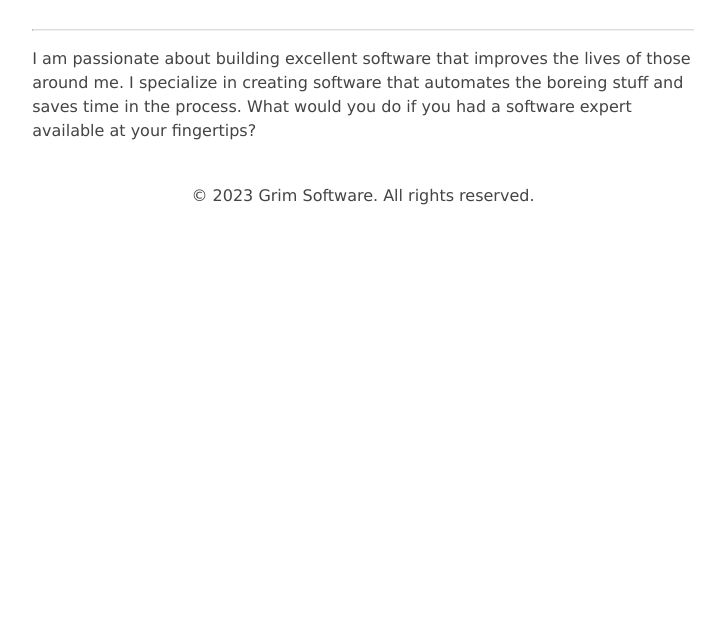
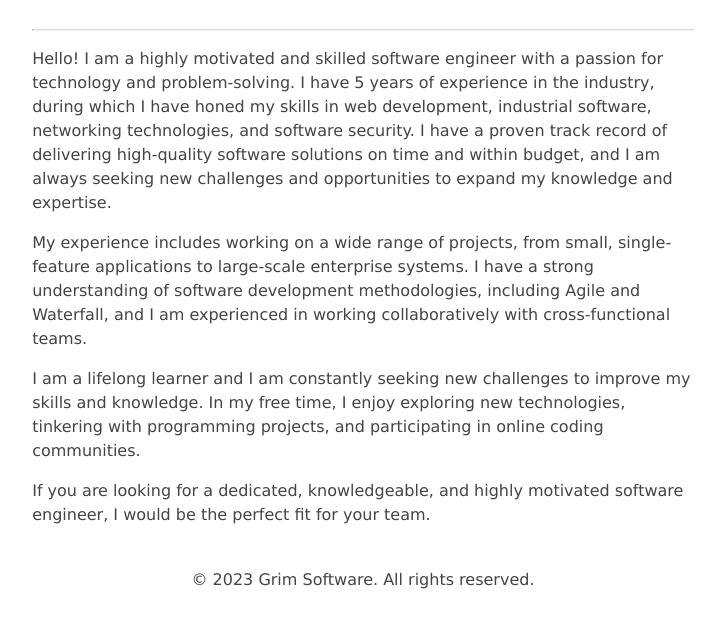
Before and after one commit to Alex-Grimes/astro-portfolio, an Astro site: page /about in a window 1280 px wide. Shown: the part 107-734 px from the top of the page, without its empty margins (277-998 px from the left). Built offline with nearby package versions, Linux system fonts and the light colour scheme; Astro itself is replaced by a stand-in of ours.

Commit message:
better about me

```diff
--- a/src/pages/about.md
+++ b/src/pages/about.md
@@ -6,4 +6,10 @@ updatedDate: "August 08 2022"
 heroImage: "/placeholder-about.jpg"
 ---
 
-I am passionate about building excellent software that improves the lives of those around me. I specialize in creating software that automates the boreing stuff and saves time in the process. What would you do if you had a software expert available at your fingertips?
+Hello! I am a highly motivated and skilled software engineer with a passion for technology and problem-solving. I have 5 years of experience in the industry, during which I have honed my skills in web development, industrial software, networking technologies, and software security. I have a proven track record of delivering high-quality software solutions on time and within budget, and I am always seeking new challenges and opportunities to expand my knowledge and expertise.
+
+My experience includes working on a wide range of projects, from small, single-feature applications to large-scale enterprise systems. I have a strong understanding of software development methodologies, including Agile and Waterfall, and I am experienced in working collaboratively with cross-functional teams.
+
+I am a lifelong learner and I am constantly seeking new challenges to improve my skills and knowledge. In my free time, I enjoy exploring new technologies, tinkering with programming projects, and participating in online coding communities.
+
+If you are looking for a dedicated, knowledgeable, and highly motivated software engineer, I would be the perfect fit for your team.
```
